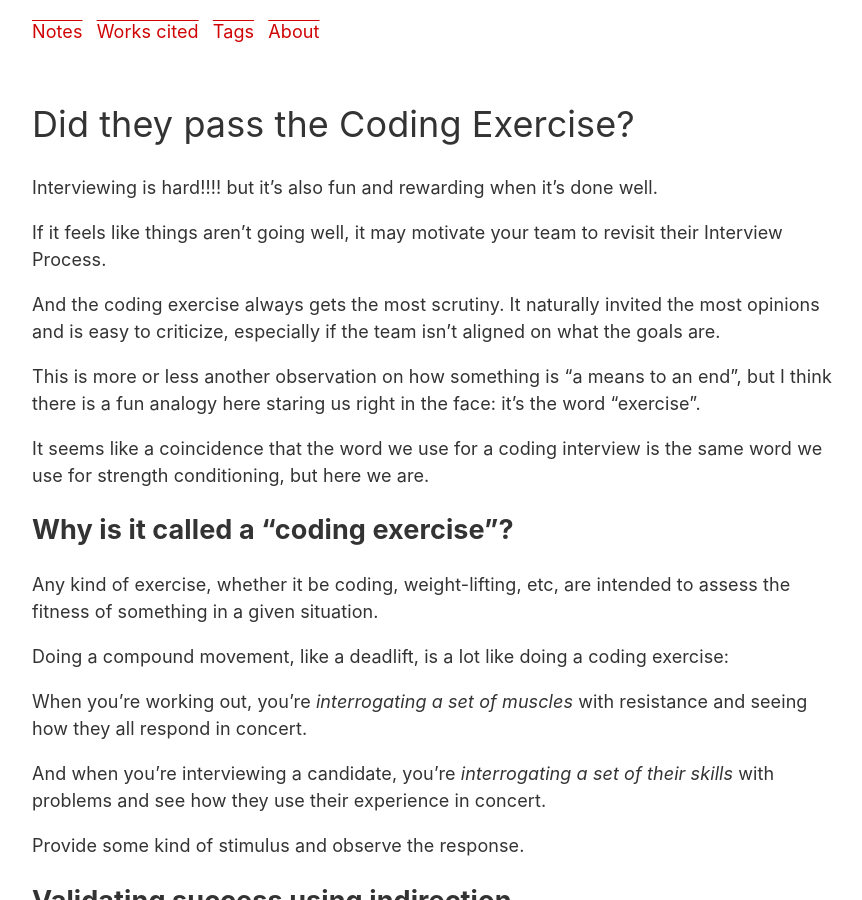
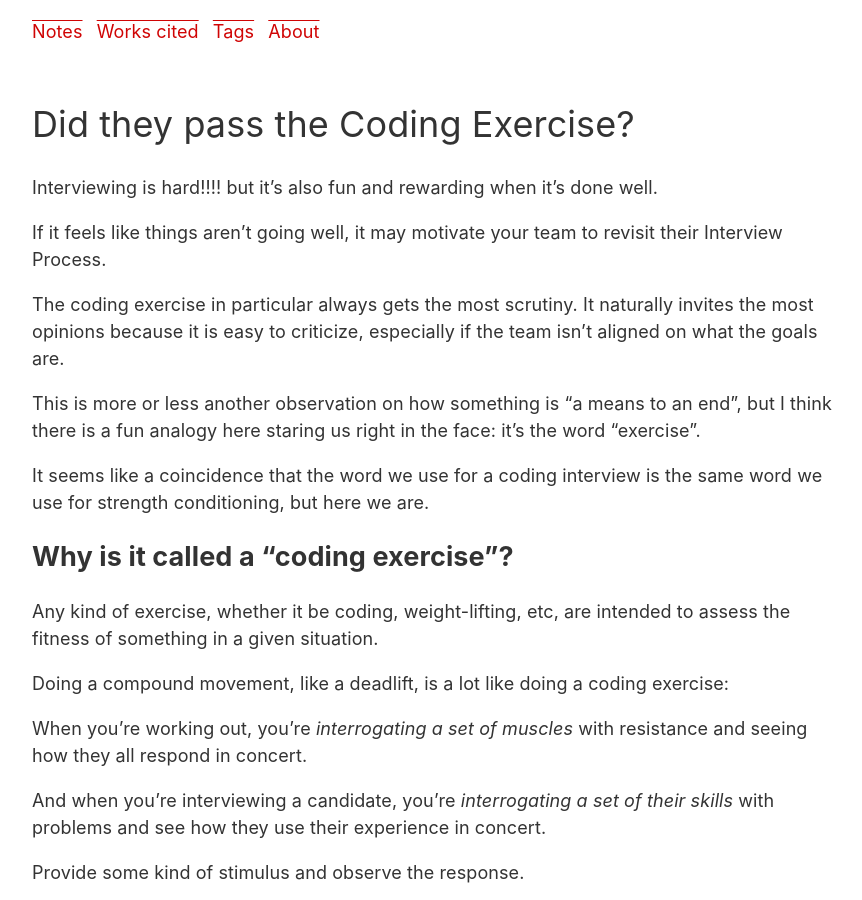
Before and after one commit to matyus/matyus.github.com, a Jekyll site: the page built from _posts/2023-02-10-did-they-pass-the-coding-exercise.md, in a window 1280 px wide and 900 px high. Shown: the whole window, without its empty margins (208-1070 px from the left). Built offline with Jekyll 4.4.1, drawn with Linux system fonts in a browser that asks for light colours; our own code applies the rules of GitHub Pages for plain Markdown files.

Commit message:
Update 2023-02-10-did-they-pass-the-coding-exercise.md

```diff
--- a/_posts/2023-02-10-did-they-pass-the-coding-exercise.md
+++ b/_posts/2023-02-10-did-they-pass-the-coding-exercise.md
@@ -7,7 +7,7 @@ Interviewing is hard!!!! but it's also fun and rewarding when it's done well.
 
 If it feels like things aren't going well, it may motivate your team to revisit their Interview Process.
 
-And the coding exercise always gets the most scrutiny. It naturally invited the most opinions and is easy to criticize, especially if the team isn't aligned on what the goals are.
+The coding exercise in particular always gets the most scrutiny. It naturally invites the most opinions because it is easy to criticize, especially if the team isn't aligned on what the goals are.
 
 This is more or less another observation on how something is "a means to an end", but I think there is a fun analogy here staring us right in the face: it's the word "exercise".
 
```
